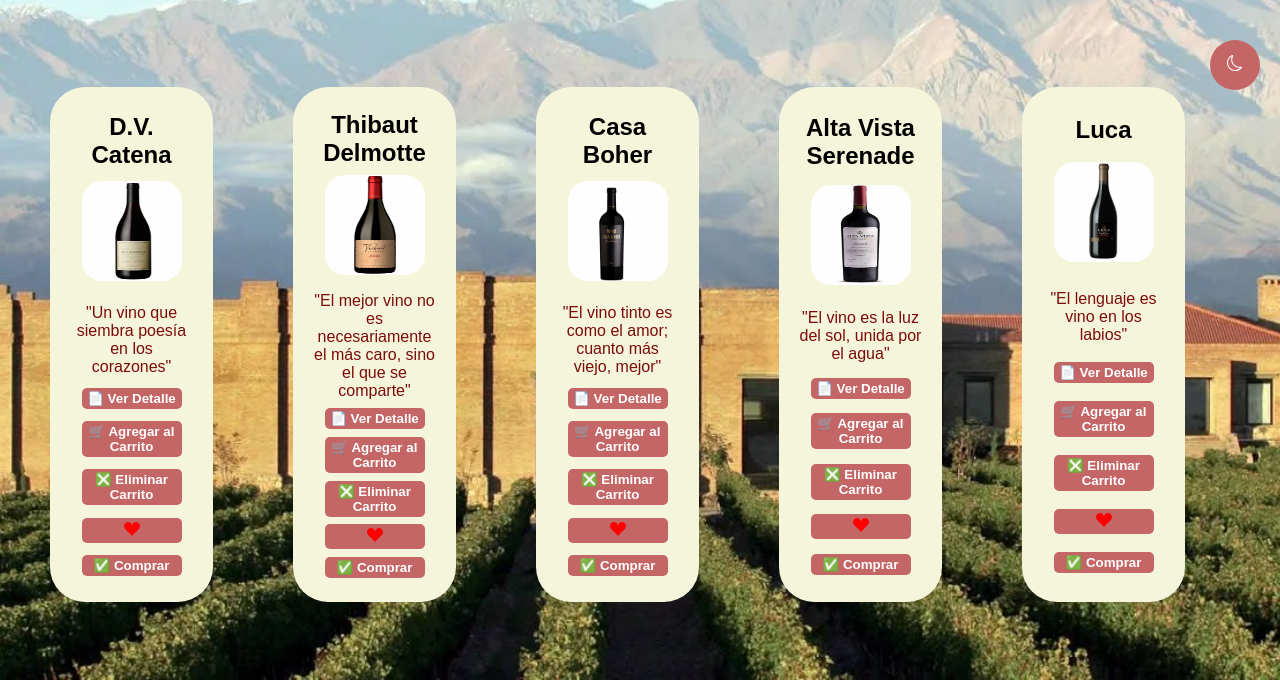
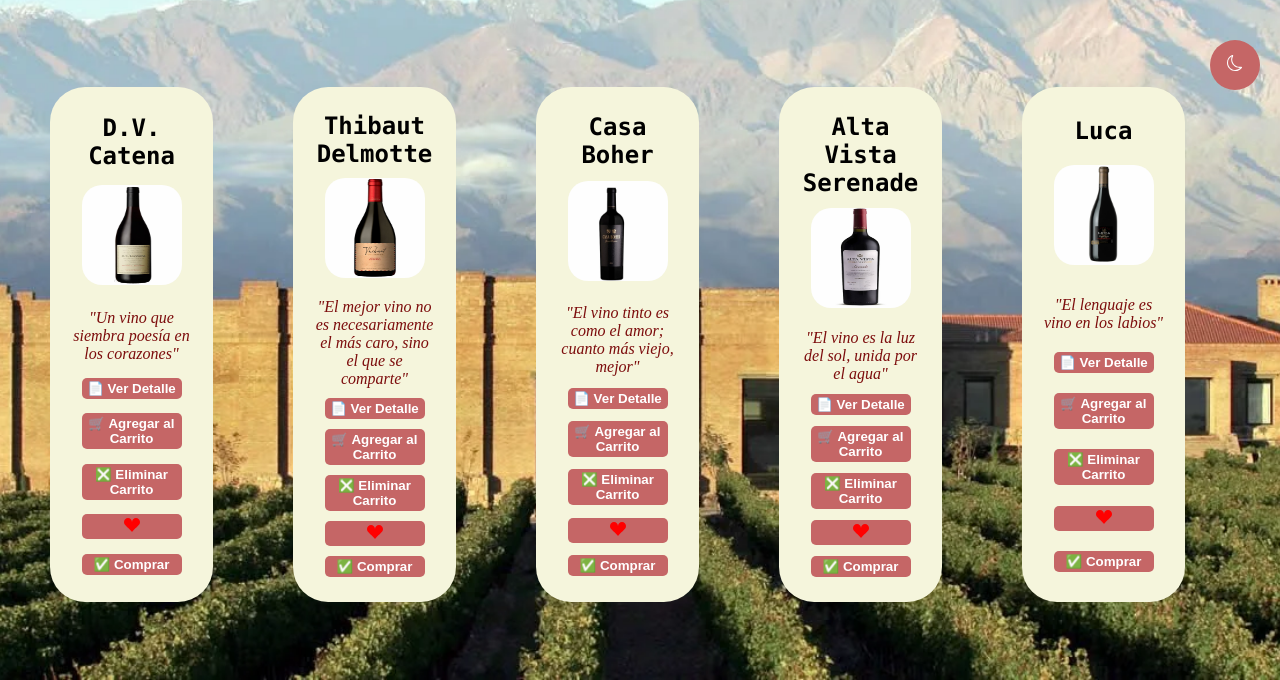
Before and after one commit to cabralmanuel/Proyecto-Final---Cabral, a plain HTML site: page index.html in a window 1280 px wide. Shown: the part 120-800 px from the top of the page. Drawn offline with Linux system fonts and the light colour scheme.

Commit message:
cambios en estilos

```diff
--- a/index.html
+++ b/index.html
@@ -7,12 +7,12 @@
     <title>Document</title>
 </head>
 <body id="body">
-    <h1>Bodega Apolo</h1>
+    <h1 id="tituloPrincipal">Bodega Apolo</h1>
     <div class="contenedorCard">
         <div class="card">
-            <h2>D.V. Catena</h2>
+            <h2 id="titulo">D.V. Catena</h2>
             <img class="dvcatena" src="./img/dv-catena.jpg" alt="Vino tinto D.V. Catena Pinot Noir">
-            <p>"Un vino que siembra poesía en los corazones"</p>
+            <p id="parrafo">"Un vino que siembra poesía en los corazones"</p>
             <button id="detalleBtn">📄 Ver Detalle</button>
             <button id="carritoBtn">🛒 Agregar al Carrito</button>
             <button id="eliminarBtn">❎ Eliminar Carrito</button>
@@ -22,9 +22,9 @@
             <button id="comprarBtn">✅ Comprar</button>
         </div>
         <div class="card1">
-            <h2>Thibaut Delmotte</h2>
+            <h2 id="titulo1">Thibaut Delmotte</h2>
             <img class="thibautdelmotte" src="./img/thibaut-delmotte.jpg" alt="Vino tinto Thibaut Delmotte Malbec">
-            <p>"El mejor vino no es necesariamente el más caro, sino el que se comparte"</p>
+            <p id="parrafo1">"El mejor vino no es necesariamente el más caro, sino el que se comparte"</p>
             <button id="detalleBtn1">📄 Ver Detalle</button>
             <button id="carritoBtn1">🛒 Agregar al Carrito</button>
             <button id="eliminarBtn1">❎ Eliminar Carrito</button>
@@ -34,9 +34,9 @@
             <button id="comprarBtn1">✅ Comprar</button>
         </div>
         <div class="card2">
-            <h2>Casa Boher</h2>
+            <h2 id="titulo2">Casa Boher</h2>
             <img class="casaboher" src="./img/casa-boher.jpg" alt="Vino tinto Casa Boher Blend">
-            <p>"El vino tinto es como el amor; cuanto más viejo, mejor"</p>
+            <p id="parrafo2">"El vino tinto es como el amor; cuanto más viejo, mejor"</p>
             <button id="detalleBtn2">📄 Ver Detalle</button>
             <button id="carritoBtn2">🛒 Agregar al Carrito</button>
             <button id="eliminarBtn2">❎ Eliminar Carrito</button>
@@ -46,9 +46,9 @@
             <button id="comprarBtn2">✅ Comprar</button>
         </div>
         <div class="card3">
-            <h2>Alta Vista Serenade</h2>
+            <h2 id="titulo3">Alta Vista Serenade</h2>
             <img class="altavista" src="./img/alta-vista-serenade.jpg" alt="Vino tinto Alta Vista Serenade Malbec">
-            <p>"El vino es la luz del sol, unida por el agua"</p>
+            <p id="parrafo3">"El vino es la luz del sol, unida por el agua"</p>
             <button id="detalleBtn3">📄 Ver Detalle</button>
             <button id="carritoBtn3">🛒 Agregar al Carrito</button>
             <button id="eliminarBtn3">❎ Eliminar Carrito</button>
@@ -58,9 +58,9 @@
             <button id="comprarBtn3">✅ Comprar</button>
         </div>
         <div class="card4">
-            <h2>Luca</h2>
+            <h2 id="titulo4">Luca</h2>
             <img class="luca" src="./img/luca.jpg" alt="Vino tinto Luca Pinot Noir">
-            <p>"El lenguaje es vino en los labios"</p>
+            <p id="parrafo4">"El lenguaje es vino en los labios"</p>
             <button id="detalleBtn4">📄 Ver Detalle</button>
             <button id="carritoBtn4">🛒 Agregar al Carrito</button>
             <button id="eliminarBtn4">❎ Eliminar Carrito</button>
--- a/style.css
+++ b/style.css
@@ -45,6 +45,9 @@ h1{
 }
 .highlight .card4{
     background-color: rgba(245, 245, 220, 0.534);
+}
+.highlight p{
+    color: black;
 }
 .contenedorCard{
     display: flex;
--- a/vinos.js
+++ b/vinos.js
@@ -355,3 +355,48 @@ const body = document.getElementById("body");
 document.getElementById("modOscuro").addEventListener("click", function (){
     body.classList.toggle("highlight");
 })
+
+// Estilos a titulos y parrafos //
+
+const tituloPrincipal = document.getElementById("tituloPrincipal");
+tituloPrincipal.style.fontFamily = "Caudex";
+
+const titulo = document.getElementById("titulo");
+titulo.style.fontFamily = "Monaco";
+
+const titulo1 = document.getElementById("titulo1");
+titulo1.style.fontFamily = "Monaco";
+
+const titulo2 = document.getElementById("titulo2");
+titulo2.style.fontFamily = "Monaco";
+
+const titulo3 = document.getElementById("titulo3");
+titulo3.style.fontFamily = "Monaco";
+
+const titulo4 = document.getElementById("titulo4");
+titulo4.style.fontFamily = "Monaco";
+
+const parrafo = document.getElementById("parrafo");
+
+parrafo.style.fontStyle = "italic";
+parrafo.style.fontFamily = "zapf chancery";
+
+const parrafo1 = document.getElementById("parrafo1");
+
+parrafo1.style.fontStyle = "italic";
+parrafo1.style.fontFamily = "zapf chancery";
+
+const parrafo2 = document.getElementById("parrafo2");
+
+parrafo2.style.fontStyle = "italic";
+parrafo2.style.fontFamily = "zapf chancery";
+
+const parrafo3 = document.getElementById("parrafo3");
+
+parrafo3.style.fontStyle = "italic";
+parrafo3.style.fontFamily = "zapf chancery";
+
+const parrafo4 = document.getElementById("parrafo4");
+
+parrafo4.style.fontStyle = "italic";
+parrafo4.style.fontFamily = "zapf chancery";
```
